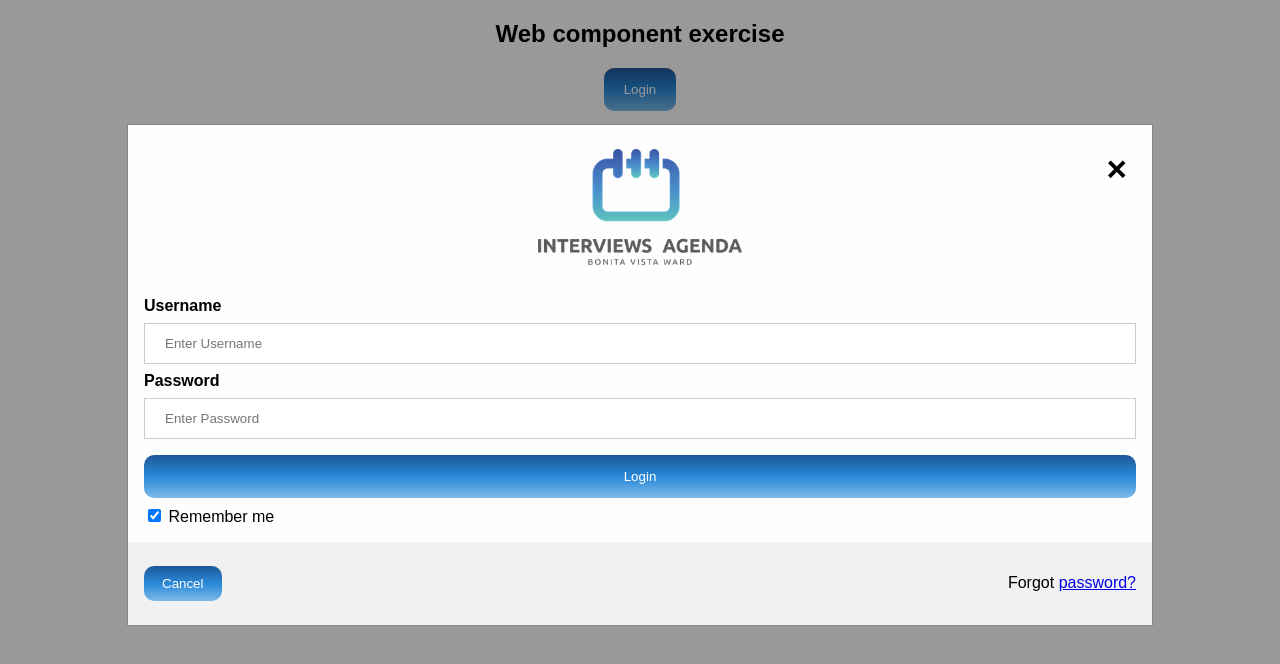
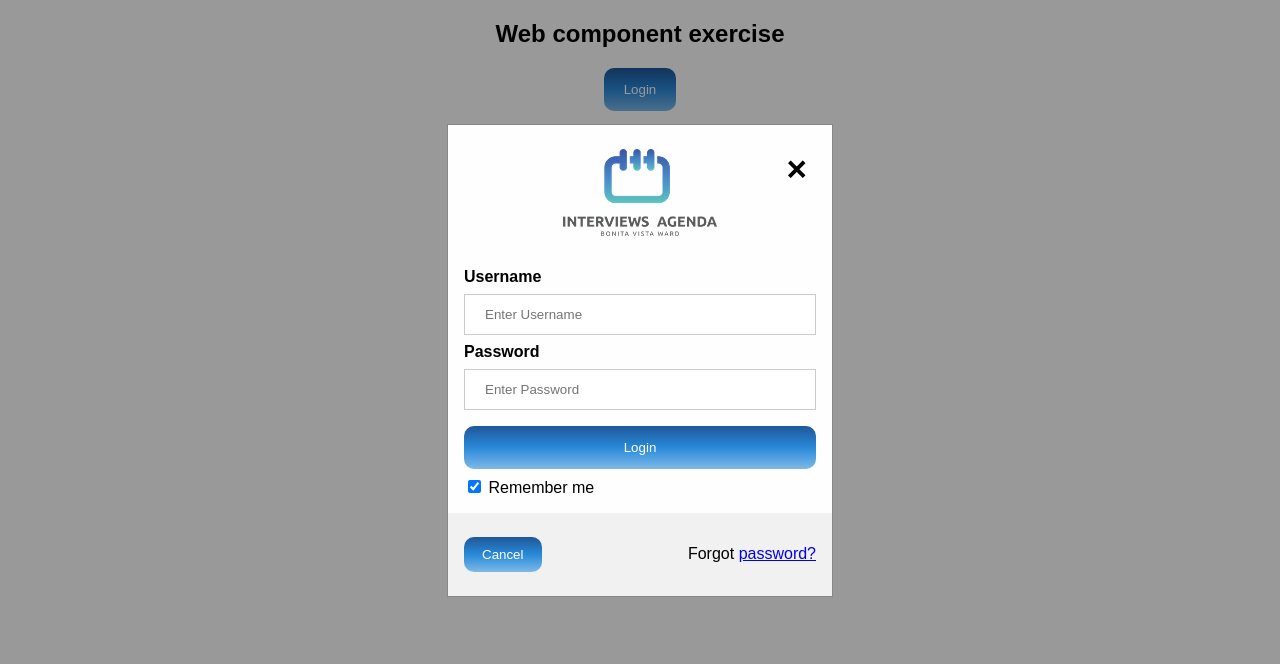
Before and after one commit to asolharo/WDD-130, a plain HTML site: page web_component/index.html in a window 1280 px wide. Both pictures are taken after a click on the button "Login". Drawn offline with Linux system fonts and the light colour scheme.

Commit message:
reduced width of modal and increased size of logo

```diff
--- a/web_component/style.css
+++ b/web_component/style.css
@@ -22,6 +22,7 @@ body {
     background: linear-gradient(to bottom,  #1e5799 0%,#2989d8 50%,#7db9e8 100%); /* W3C, IE10+, FF16+, Chrome26+, Opera12+, Safari7+ */
     filter: progid:DXImageTransform.Microsoft.gradient( startColorstr='#1e5799', endColorstr='#7db9e8',GradientType=0 ); /* IE6-9 */
 }
+
 
 #welcomeDiv {
     margin: 0 auto;
@@ -77,7 +78,7 @@ button:hover {
 }
 
 img {
-  width: 20%;
+  width: 40%;
 }
 
 .container {
@@ -109,7 +110,7 @@ span.psw {
   background-color: #fefefe;
   margin: 5% auto 15% auto; /* 5% from the top, 15% from the bottom and centered */
   border: 1px solid #888;
-  width: 80%; /* Could be more or less, depending on screen size */
+  width: 30%; /* Could be more or less, depending on screen size */
 }
 
 /* The Close Button (x) */
```
